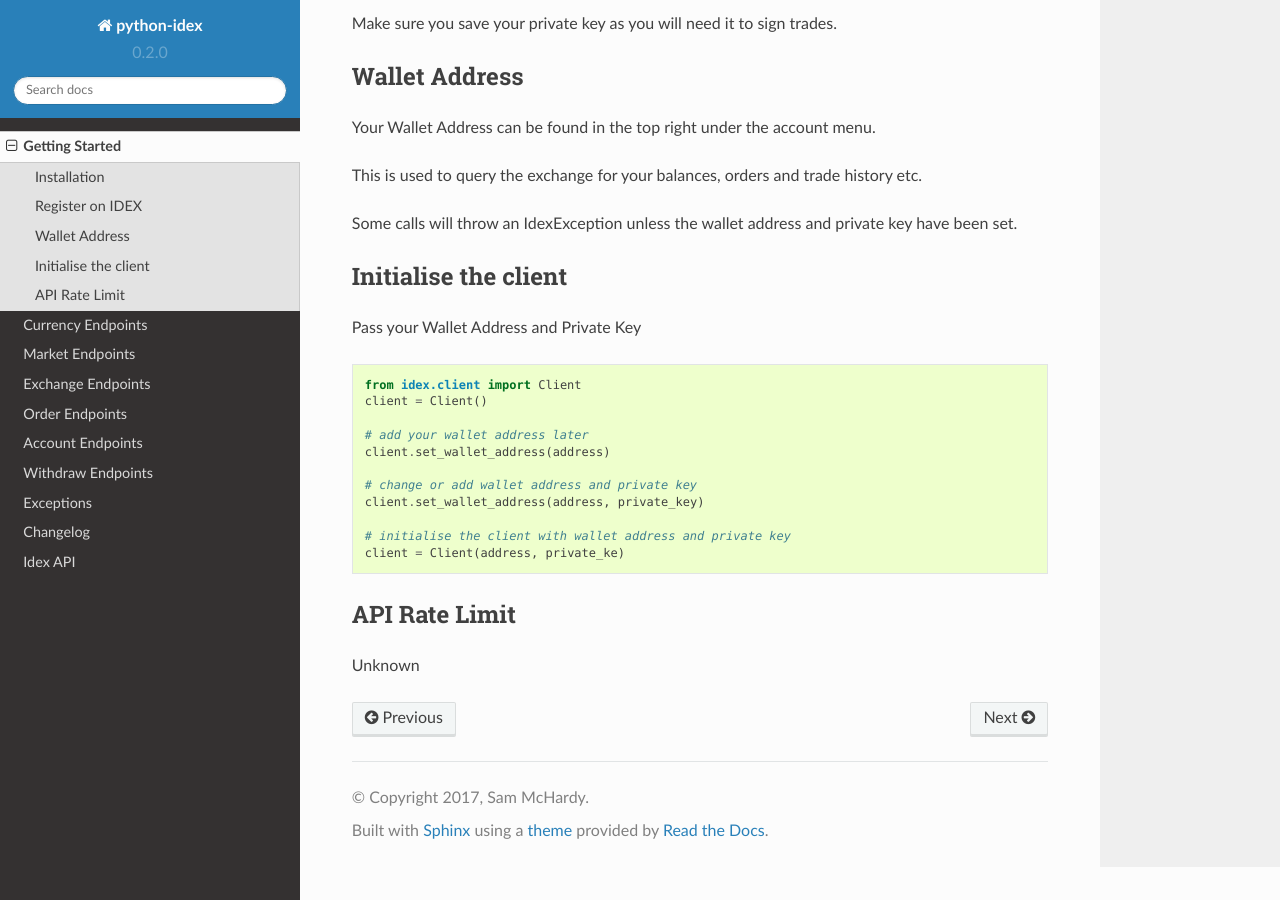
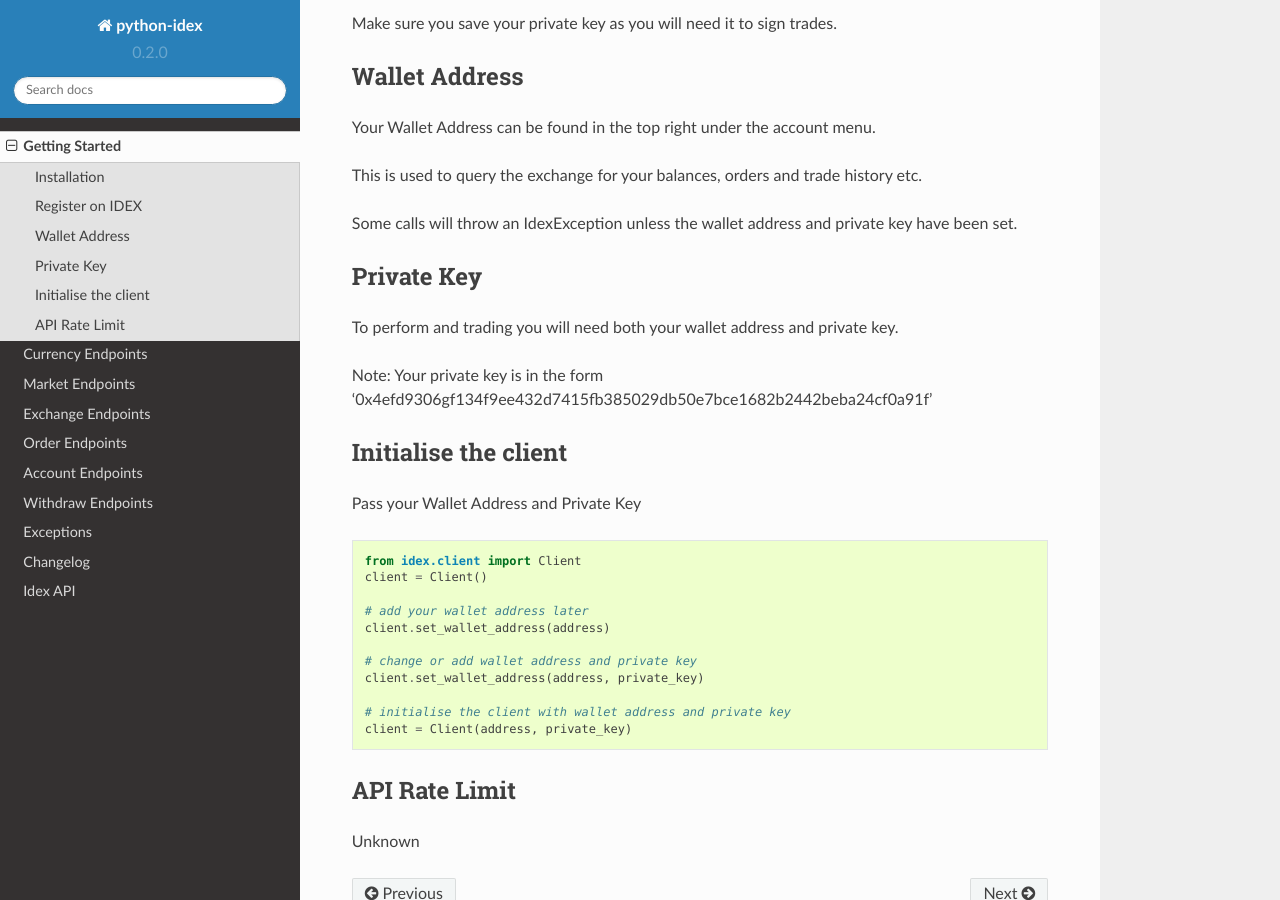
Before and after one commit to sammchardy/python-idex, a Sphinx documentation site: the page built from docs/overview.rst, in a window 1280 px wide and 900 px high, scrolled down 424 px. Built offline with Sphinx 7.4.7 and the Read the Docs theme 2.0.0, drawn with Linux system fonts in a browser that asks for light colours; formulas are drawn with MathJax 3.

Commit message:
Add note about private key format

```diff
--- a/docs/overview.rst
+++ b/docs/overview.rst
@@ -28,6 +28,14 @@
 
 Some calls will throw an IdexException unless the wallet address and private key have been set.
 
+
+Private Key
+-----------
+
+To perform and trading you will need both your wallet address and private key.
+
+Note: Your private key is in the form '0x4efd9306gf134f9ee432d7415fb385029db50e7bce1682b2442beba24cf0a91f'
+
 Initialise the client
 ---------------------
 
@@ -45,7 +53,7 @@
     client.set_wallet_address(address, private_key)
 
     # initialise the client with wallet address and private key
-    client = Client(address, private_ke)
+    client = Client(address, private_key)
 
 API Rate Limit
 --------------
```
